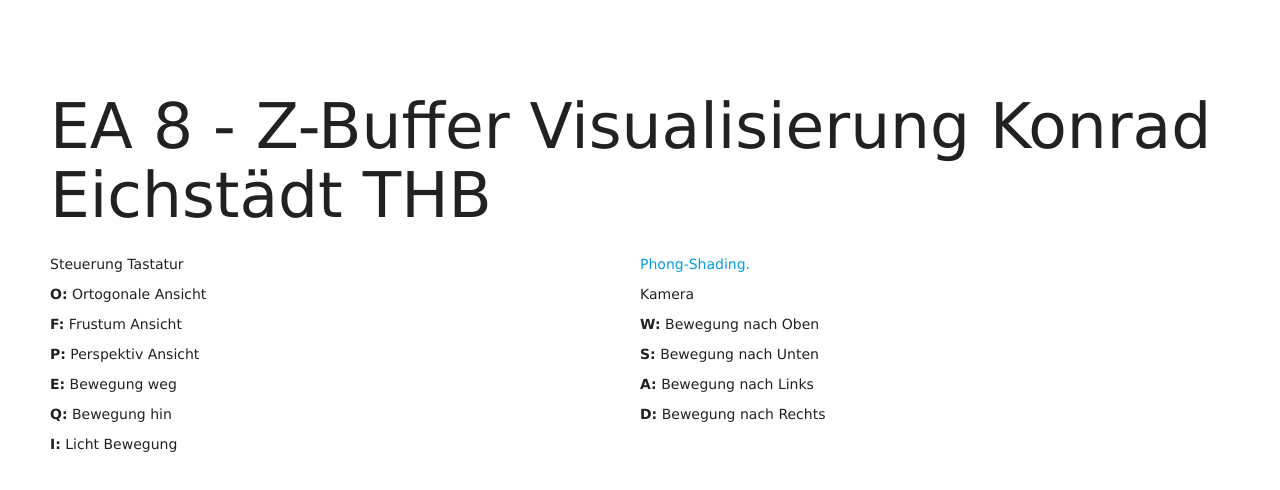
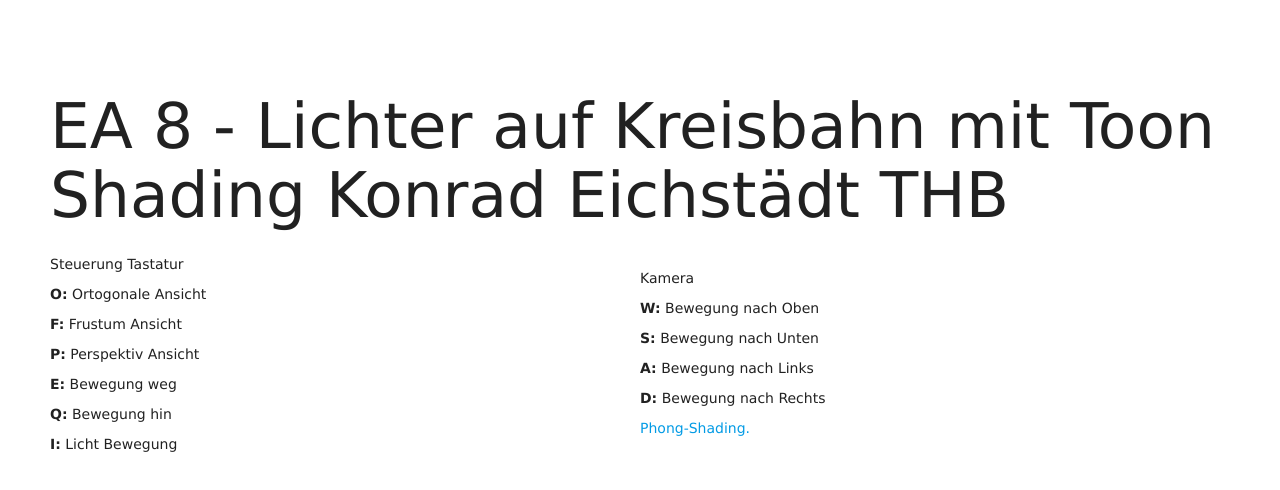
Before and after one commit to eichstaedtk/graphicaltechnologie, a website: page public/lichter.html in a window 1280 px wide. Shown: the top 490 px of the page. Drawn offline with Linux system fonts and the light colour scheme; no server answers.

Commit message:
EA8 Light Solution

```diff
--- a/public/lichter.html
+++ b/public/lichter.html
@@ -86,9 +86,8 @@
 
 <body onload="start(false)">
 <section>
-  <h1>EA 8 - Z-Buffer Visualisierung Konrad Eichstädt THB</h1>
-  <div style="height: 200px">
-  <a id="exchangeWebGLLink"></a>
+  <h1>EA 8 - Lichter auf Kreisbahn mit Toon Shading Konrad Eichstädt THB</h1>
+  <div style="height: 250px">
   <section style="width: 50%; float: left">
     Steuerung Tastatur
     <p><b>O:</b> Ortogonale Ansicht</p>
@@ -98,12 +97,13 @@
     <p><b>Q:</b> Bewegung hin</p>
     <p><b>I:</b> Licht Bewegung</p>
   </section>
-  <section>
+  <section style="width: 50%;float: right">
     <p>Kamera</p>
     <p><b>W:</b> Bewegung nach Oben</p>
     <p><b>S:</b> Bewegung nach Unten</p>
     <p><b>A:</b> Bewegung nach Links</p>
     <p><b>D:</b> Bewegung nach Rechts</p>
+    <a id="exchangeWebGLLink"></a>
   </section>
   </div>
   <canvas id="c" width="800" height="800"></canvas>
```
